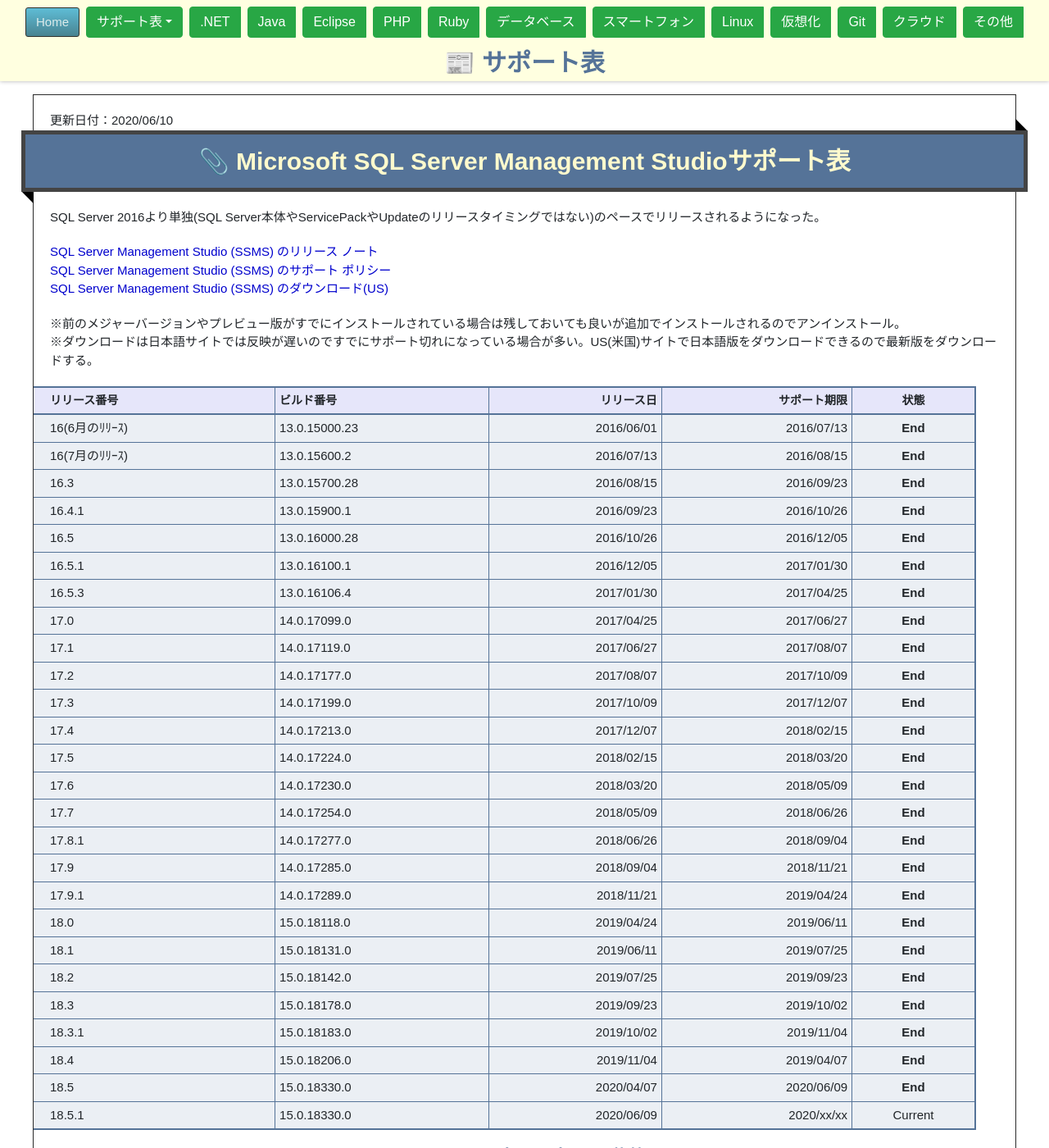
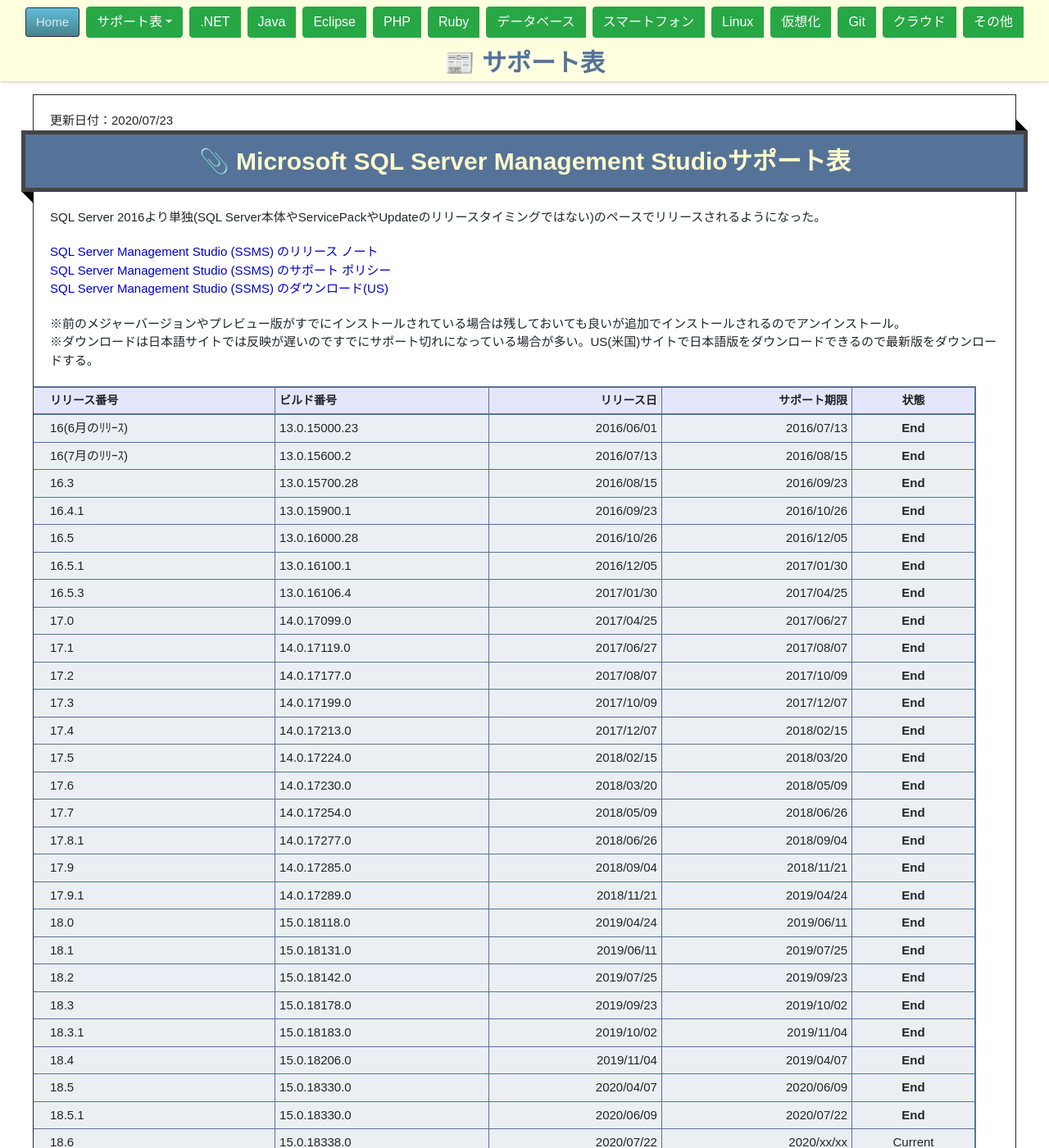
Before and after one commit to fuchu-pheasant01/fuchu-pheasant01.github.io, a Jekyll site: the page built from Contents/Support/MicrosoftSsms.md, in a window 1280 px wide and 1400 px high. Shown: the whole window at 82% size. Built offline with Jekyll 4.4.1, drawn with Linux system fonts in a browser that asks for light colours; emoji names are drawn with the system emoji font.

Commit message:
Win200723

```diff
--- a/Contents/Support/MicrosoftSsms.md
+++ b/Contents/Support/MicrosoftSsms.md
@@ -3,7 +3,7 @@ layout: default
 title: ":newspaper: サポート表"
 description: ":paperclip: Microsoft SQL Server Management Studioサポート表"
 date: "2020/05/17"
-lastmod: "2020/06/10"
+lastmod: "2020/07/23"
 ---
 
 SQL Server 2016より単独(SQL Server本体やServicePackやUpdateのリリースタイミングではない)のペースでリリースされるようになった。
@@ -42,7 +42,8 @@ SQL Server 2016より単独(SQL Server本体やServicePackやUpdateのリリー
 | 18.3.1      | 15.0.18183.0  | 2019/10/02 | 2019/11/04 | **End** |
 | 18.4        | 15.0.18206.0  | 2019/11/04 | 2019/04/07 | **End** |
 | 18.5        | 15.0.18330.0  | 2020/04/07 | 2020/06/09 | **End** |
-| 18.5.1      | 15.0.18330.0  | 2020/06/09 | 2020/xx/xx | Current |
+| 18.5.1      | 15.0.18330.0  | 2020/06/09 | 2020/07/22 | **End** |
+| 18.6        | 15.0.18338.0  | 2020/07/22 | 2020/xx/xx | Current |
 
 > ### Microsof SQL Server Management Studio (SSMS) のサポート ポリシー抜粋
 >
```
